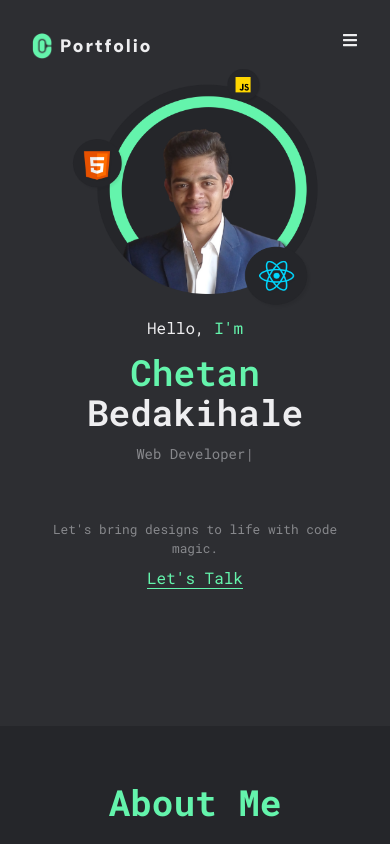
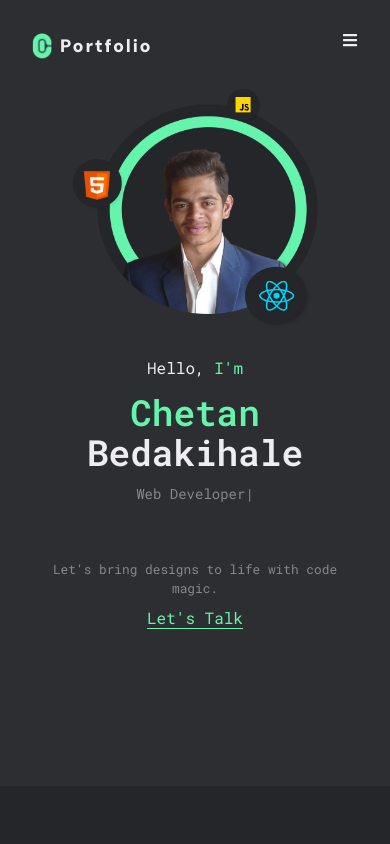
Before and after one commit to Chetan-B9/cb-portfolio, a React (Vite) app in the folder cb-portfolio/: page / in a window 390 px wide. Shown: the top 844 px of the page. Built offline with nearby package versions, Linux system fonts and the light colour scheme; no server answers.

Commit message:
Fixed responsive issue of hero section

```diff
--- a/cb-portfolio/src/CSS/Home page Styles/homeStyle.module.css
+++ b/cb-portfolio/src/CSS/Home page Styles/homeStyle.module.css
@@ -1,6 +1,3 @@
-.hero_section {
-  height: calc(100vh - 76px);
-}
 
 .image_part {
   img {
@@ -94,10 +91,15 @@
 
 /* skills section style end  */
 
+@media (width < 1500px) {
+
+  .image_part img {
+    width: 25rem;
+    height: 25rem;
+  }
+}
+
 @media (width < 1200px) {
-  .hero_section {
-    height: fit-content;
-  }
 
   .image_part img {
     width: 22rem;
--- a/cb-portfolio/src/Components/Home/Home.jsx
+++ b/cb-portfolio/src/Components/Home/Home.jsx
@@ -92,9 +92,9 @@ function Home() {
     <>
       {/*  hero section start */}
       <section
-        className={`${homeStyle.hero_section} px-8 py-0 md:py-10 md:px-20 lg:px-40  flex flex-col`}
+        className={` px-8 py-5 md:py-10 md:px-20 lg:px-40  flex flex-col `}
       >
-        <div className="container lg:h-[100%] grid grid-cols-1 lg:grid-cols-2">
+        <div className="container h-fit lg:h-[calc(100vh-12rem)] grid grid-cols-1 lg:grid-cols-2 gap-5 md:gap-8">
           <div
             className={`${homeStyle.image_part} h-full flex justify-center items-center`}
           >
```
